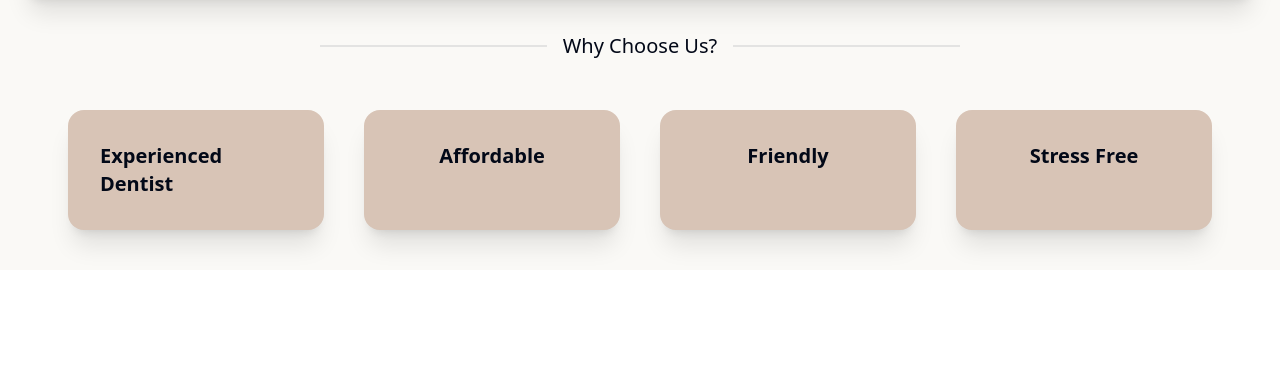
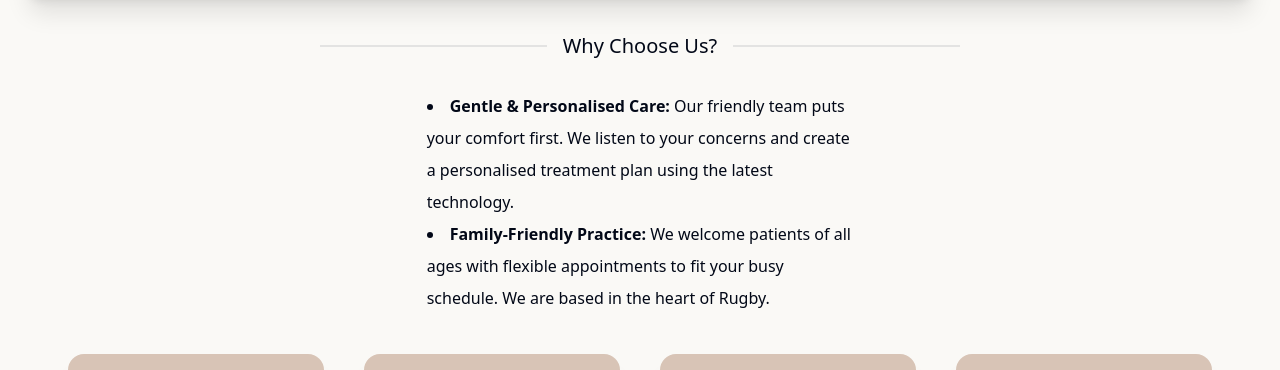
Before and after one commit to aneesimran/onedental, a Next.js app: page / in a window 1280 px wide. Shown: the part 734-1104 px from the top of the page. Before the commit the page ends 1004 px from the top, so only its background shows below. Built offline with nearby package versions, Linux system fonts and the light colour scheme.

Commit message:
images and updated homepage

```diff
--- a/src/pages/about-us.tsx
+++ b/src/pages/about-us.tsx
@@ -10,7 +10,7 @@ export default function AboutUs() {
             <div
                 className="hero h-72"
                 style={{
-                    backgroundImage: "url(/images/smile.jpg)",
+                    backgroundImage: "url(/images/about.jpg)",
                 }}
             >
                 <div className="hero-overlay bg-opacity-80"></div>
--- a/src/pages/fees.tsx
+++ b/src/pages/fees.tsx
@@ -10,7 +10,7 @@ export default function FreshBreath() {
             <div
                 className="hero h-72"
                 style={{
-                    backgroundImage: "url(/images/smile.jpg)",
+                    backgroundImage: "url(/images/fees.jpg)",
                 }}
             >
                 <div className="hero-overlay bg-opacity-80"></div>
--- a/src/pages/index.tsx
+++ b/src/pages/index.tsx
@@ -1,5 +1,6 @@
 /* eslint-disable @next/next/no-img-element */
 import { NavigationBar } from "@/components/NavigationBar";
+import Link from "next/link";
 
 export default function Home() {
     return (
@@ -42,7 +43,9 @@ export default function Home() {
                                 <div className="card-body">
                                     <div className="card-body items-center text-center justify-center">
                                         <button className="btn btn-outline  text-white">
-                                            Dental Advice
+                                            <Link href="/advice-links">
+                                                Dental Advice
+                                            </Link>
                                         </button>
                                     </div>
                                 </div>
@@ -60,7 +63,9 @@ export default function Home() {
                                 <div className="card-body">
                                     <div className="card-body items-center text-center justify-center">
                                         <button className="btn btn-outline  text-white">
-                                            Teeth Whitening
+                                            <Link href="/treatments">
+                                                Teeth Whitening
+                                            </Link>
                                         </button>
                                     </div>
                                 </div>
@@ -81,7 +86,9 @@ export default function Home() {
                                 <div className="card-body">
                                     <div className="card-body items-center text-center justify-center">
                                         <button className="btn btn-outline  text-white">
-                                            Treatments
+                                            <Link href="/treatments">
+                                                Treatments
+                                            </Link>
                                         </button>
                                     </div>
                                 </div>
@@ -102,7 +109,9 @@ export default function Home() {
                                 <div className="card-body">
                                     <div className="card-body items-center text-center justify-center">
                                         <button className="btn btn-outline  text-white">
-                                            Contact us
+                                            <Link href="/contact-us">
+                                                Contact us
+                                            </Link>
                                         </button>
                                     </div>
                                 </div>
@@ -113,6 +122,27 @@ export default function Home() {
                 <div className="divider items-center text-center justify-center text-xl mx-auto md:w-2/4 ">
                     Why Choose Us?
                 </div>
+                <div className="w-10/12 mx-auto pt-5 leading-loose md:w-4/12">
+                    <ul className="list-disc list-inside">
+                        <li>
+                            <span className="font-semibold">
+                                Gentle & Personalised Care:{" "}
+                            </span>
+                            Our friendly team puts your comfort first. We listen
+                            to your concerns and create a personalised treatment
+                            plan using the latest technology.
+                        </li>
+                        <li>
+                            <span className="font-semibold">
+                                Family-Friendly Practice:{" "}
+                            </span>
+                            We welcome patients of all ages with flexible
+                            appointments to fit your busy schedule. We are based
+                            in the heart of Rugby.
+                        </li>
+                    </ul>
+                </div>
+
                 <div className="flex flex-wrap gap-4 justify-center p-10 md:gap-10">
                     <div className="card w-64  shadow-xl items-center bg-theme-med border-1">
                         <div className="card-body">
```
Also changed, not shown: public/images/about.jpg (added), 1 other file (tests, documents, lock files or other folders).
